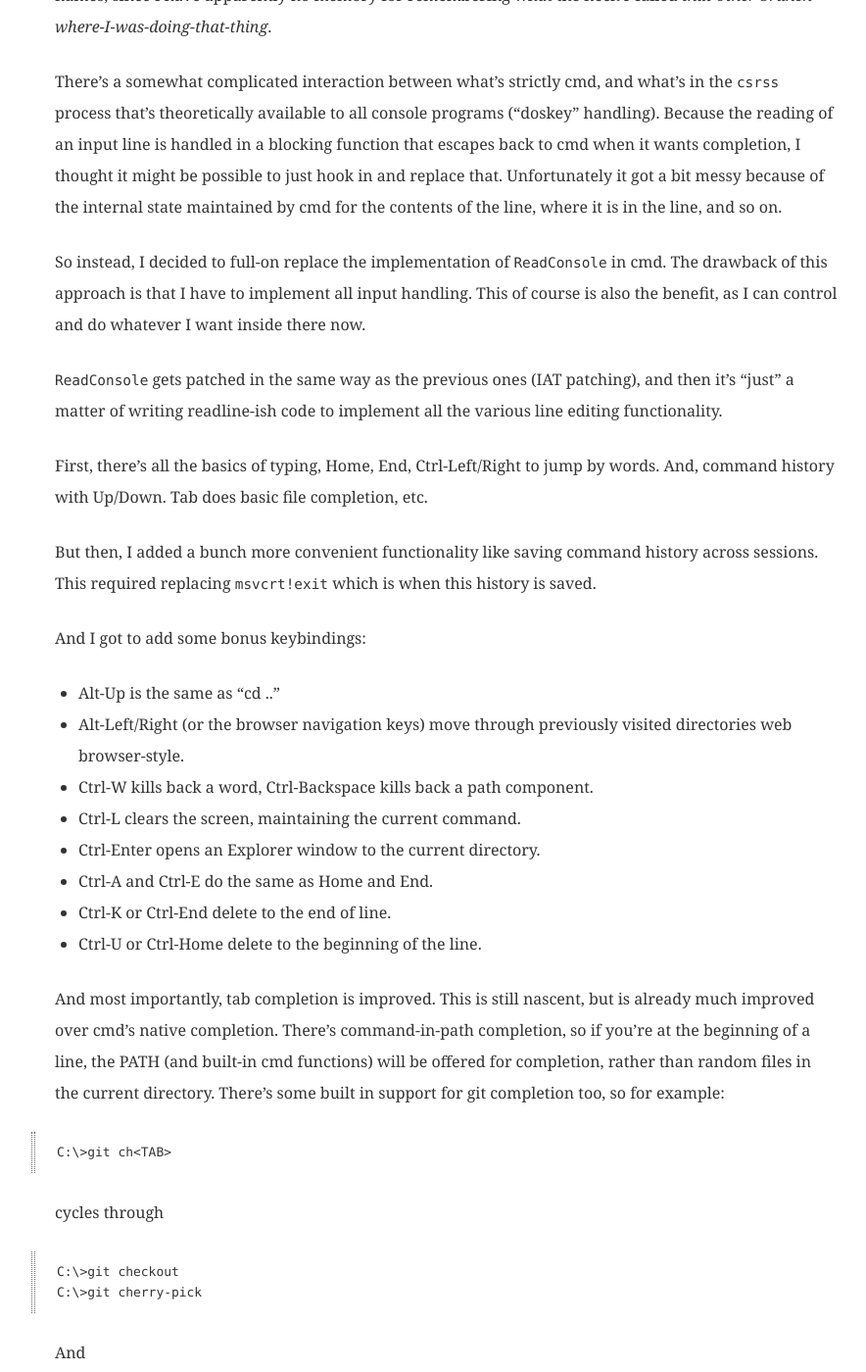
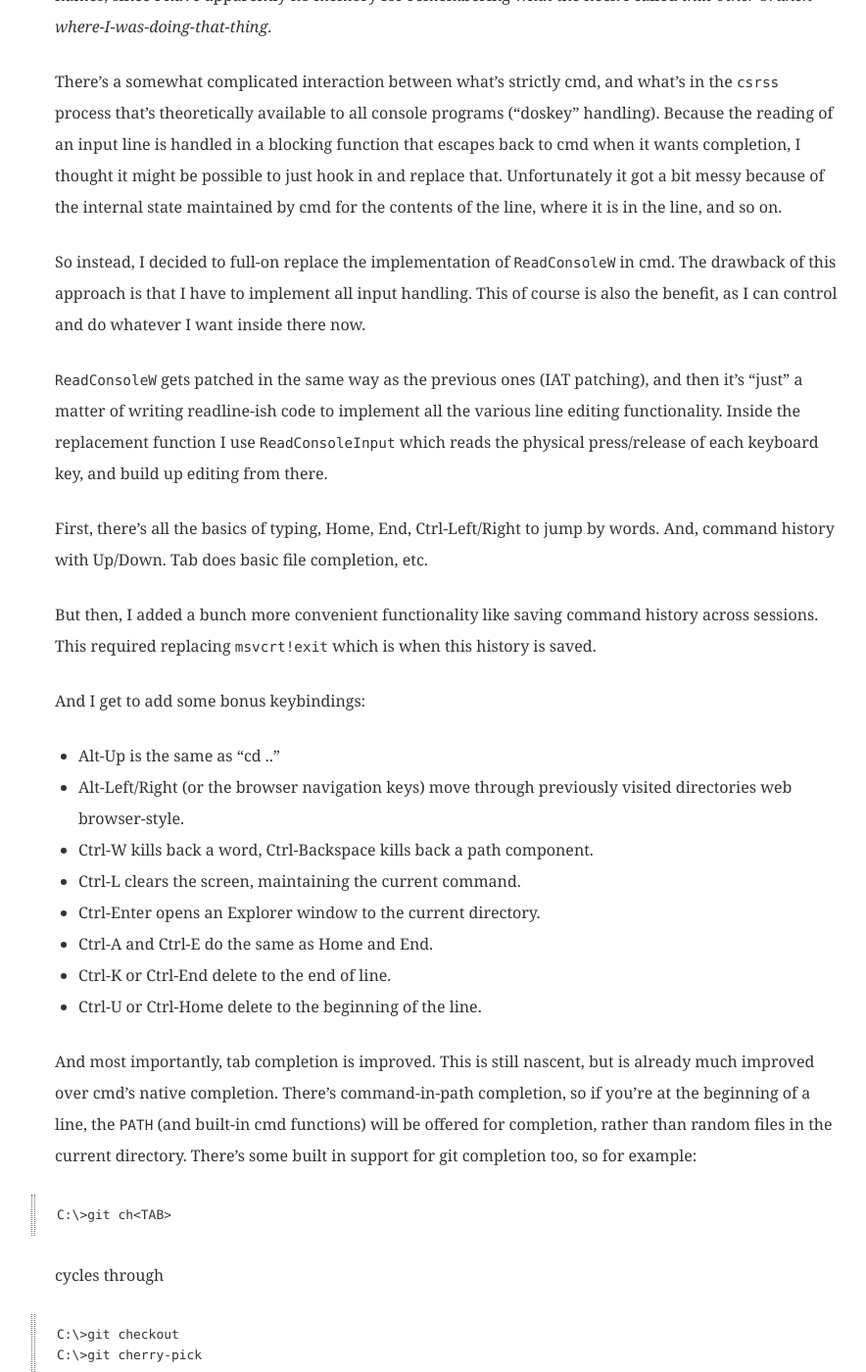
Before and after one commit to sgraham/sgraham.github.io, a Jekyll site: the page built from _posts/2013-08-10-replacing-the-input-reader-in-cmd-exe.markdown, in a window 1280 px wide and 1400 px high, scrolled down 445 px. Shown: the whole window at 98% size, without its empty margins (184-1068 px from the left). Built offline with Jekyll 4.4.1, drawn with Linux system fonts in a browser that asks for light colours; comment, search, counter and statistics services are not loaded.

Commit message:
editing tweaks

```diff
--- a/_posts/2013-08-10-replacing-the-input-reader-in-cmd-exe.markdown
+++ b/_posts/2013-08-10-replacing-the-input-reader-in-cmd-exe.markdown
@@ -17,14 +17,16 @@ thought it might be possible to just hook in and replace that. Unfortunately it
 got a bit messy because of the internal state maintained by cmd for the
 contents of the line, where it is in the line, and so on.
 
-So instead, I decided to full-on replace the implementation of `ReadConsole` in
-cmd. The drawback of this approach is that I have to implement all input
+So instead, I decided to full-on replace the implementation of `ReadConsoleW`
+in cmd. The drawback of this approach is that I have to implement all input
 handling. This of course is also the benefit, as I can control and do whatever
 I want inside there now.
 
-`ReadConsole` gets patched in the same way as the previous ones (IAT patching),
-and then it's "just" a matter of writing readline-ish code to implement all the
-various line editing functionality.
+`ReadConsoleW` gets patched in the same way as the previous ones (IAT
+patching), and then it's "just" a matter of writing readline-ish code to
+implement all the various line editing functionality. Inside the replacement
+function I use `ReadConsoleInput` which reads the physical press/release of
+each keyboard key, and build up editing from there.
 
 First, there's all the basics of typing, Home, End, Ctrl-Left/Right to jump by
 words. And, command history with Up/Down. Tab does basic file completion, etc.
@@ -33,7 +35,7 @@ But then, I added a bunch more convenient functionality like saving command
 history across sessions. This required replacing `msvcrt!exit` which is when
 this history is saved.
 
-And I got to add some bonus keybindings:
+And I get to add some bonus keybindings:
 
 - Alt-Up is the same as "cd .."
 - Alt-Left/Right (or the browser navigation keys) move through previously
@@ -47,8 +49,8 @@ And I got to add some bonus keybindings:
 
 And most importantly, tab completion is improved. This is still nascent, but is
 already much improved over cmd's native completion. There's command-in-path
-completion, so if you're at the beginning of a line, the PATH (and built-in cmd
-functions) will be offered for completion, rather than random files in the
+completion, so if you're at the beginning of a line, the `PATH` (and built-in
+cmd functions) will be offered for completion, rather than random files in the
 current directory. There's some built in support for git completion too, so for
 example:
 
```
